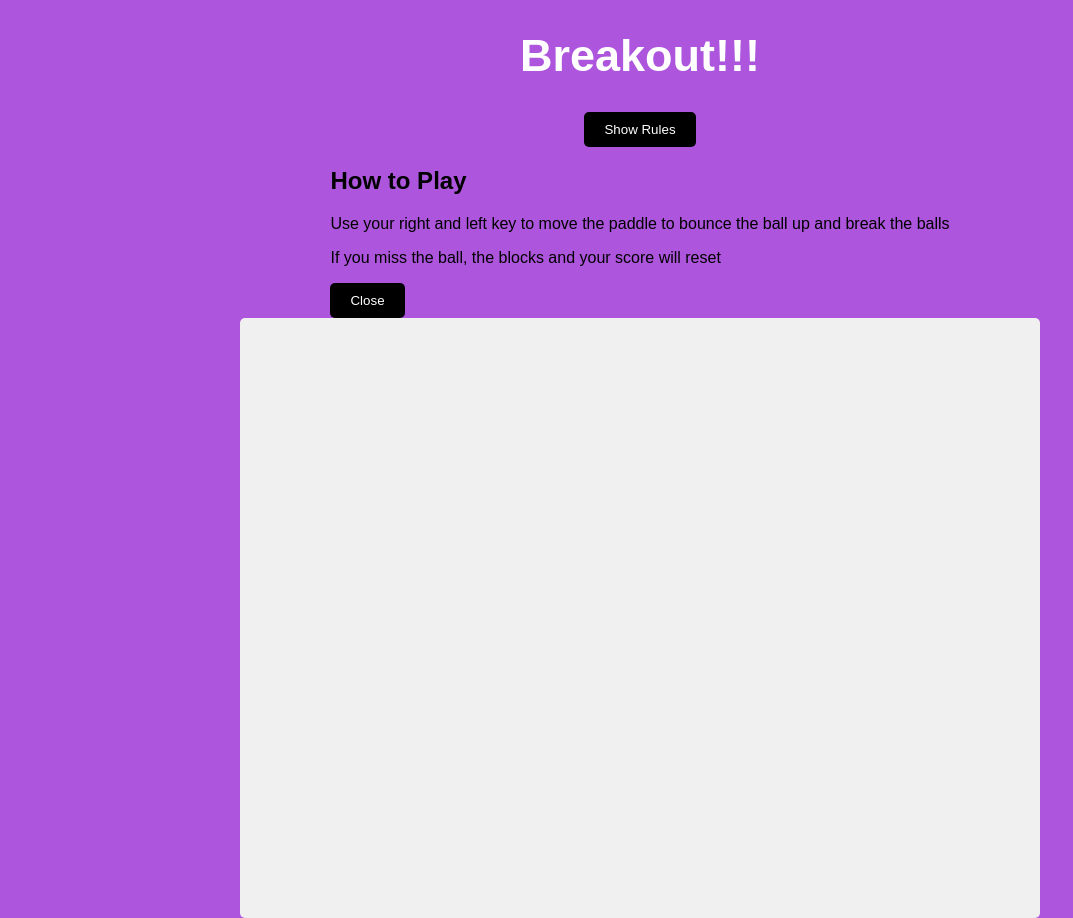
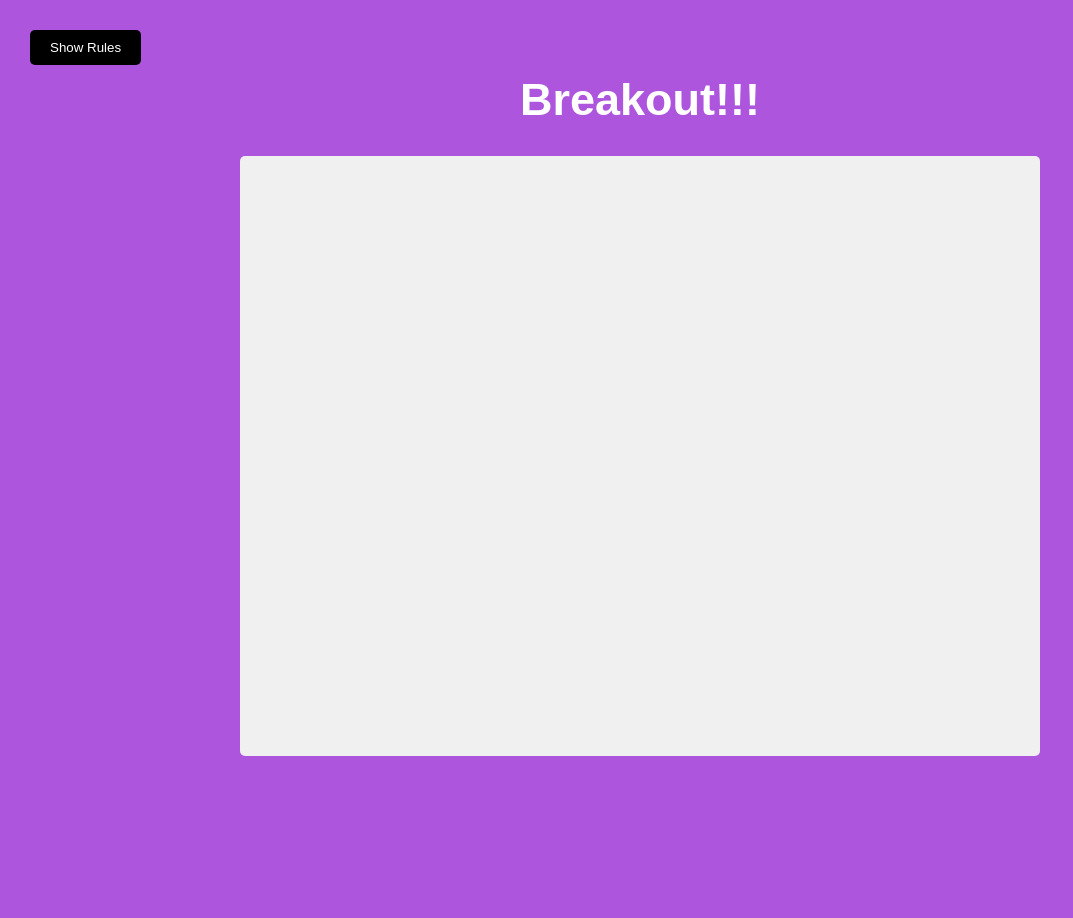
Before and after one commit to sadiqful/breakout, a plain HTML site: page index.html in a window 1280 px wide. Shown: the whole page, without its empty margins (0-1073 px from the left). After the commit the page ends 800 px from the top, so only its background shows below. Drawn offline with Linux system fonts and the light colour scheme.

Commit message:
rules styles

```diff
--- a/style.css
+++ b/style.css
@@ -44,3 +44,27 @@ canvas {
 .btn:active {
     transform: scale(0.98);
 }
+
+.rules-btn {
+    position: absolute;
+    top: 30px;
+    left: 30px;
+}
+
+.rules {
+    position: absolute;
+    top: 0;
+    left: 0;
+    background: #333;
+    color: #fff;
+    min-height: 100vh;
+    width: 400px;
+    padding: 20px;
+    line-height: 1.5;
+    transform: translate(-400px);
+    transition: transform 1s ease-in-out
+}
+
+.rules.show {
+    transform: translate(0);
+}
```
